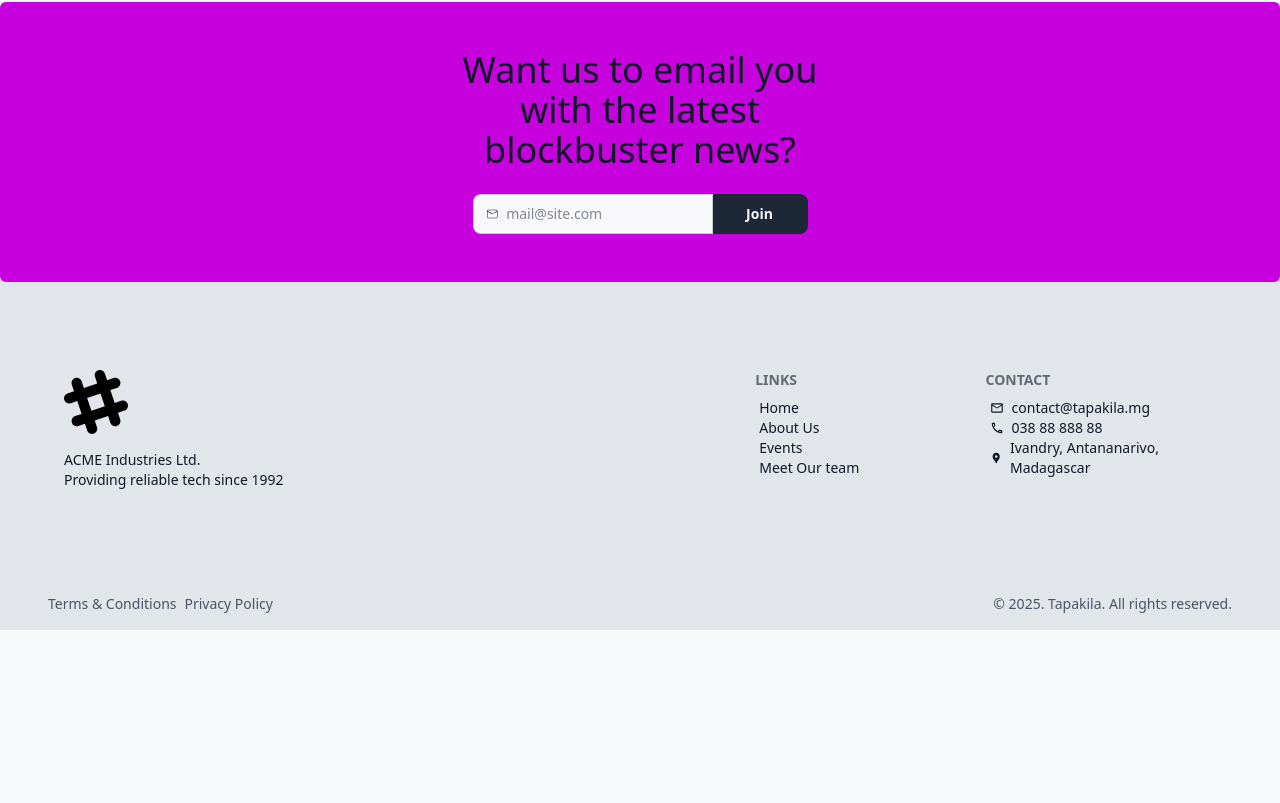
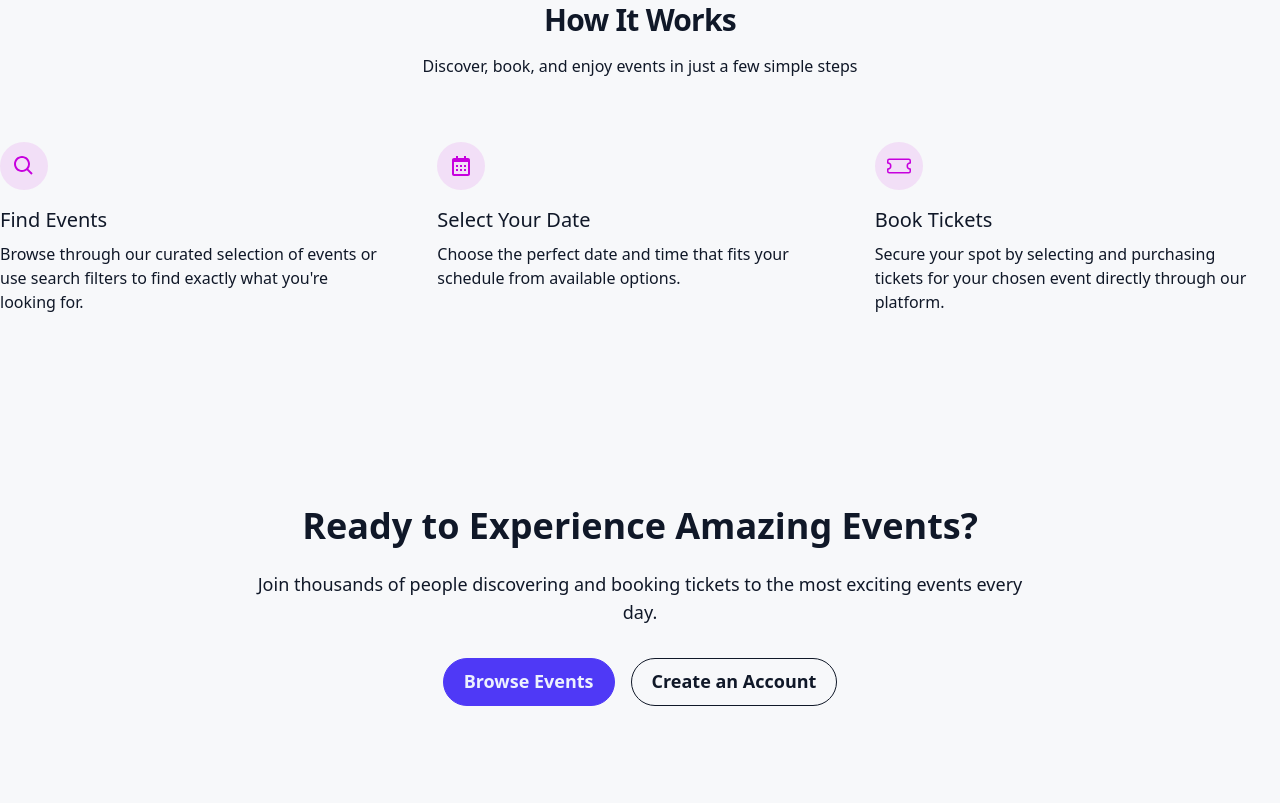
Before and after one commit to Toukoms/tapakila, a Next.js app: page / in a window 1280 px wide. Shown: the part 1417-2220 px from the top of the page. Before the commit the page ends 2047 px from the top, so only its background shows below. Built offline with nearby package versions, Linux system fonts and the light colour scheme.

Commit message:
Feat: add EventPage and enhance Home layout with HowItWorks and CallToAction components

```diff
--- /dev/null
+++ b/src/app/(home)/_components/CallToAction.tsx
@@ -0,0 +1,33 @@
+import Link from "next/link";
+
+export function CallToAction() {
+  return (
+    <section className="py-16 md:py-24">
+      <div className="container mx-auto">
+        <div className="text-center max-w-3xl mx-auto">
+          <h2 className="text-3xl md:text-4xl font-bold mb-6">
+            Ready to Experience Amazing Events?
+          </h2>
+          <p className="text-primary-foreground/80 text-lg mb-8">
+            Join thousands of people discovering and booking tickets to the most
+            exciting events every day.
+          </p>
+          <div className="flex flex-col sm:flex-row justify-center gap-4">
+            <Link
+              href="/events"
+              className="btn btn-lg btn-secondary rounded-full"
+            >
+              Browse Events
+            </Link>
+            <Link
+              href="/events"
+              className="btn btn-lg btn-outline rounded-full bg-transparent text-primary-foreground border-primary-foreground/20 hover:bg-primary-foreground/10"
+            >
+              Create an Account
+            </Link>
+          </div>
+        </div>
+      </div>
+    </section>
+  );
+}
--- a/src/app/(home)/_components/Hero.tsx
+++ b/src/app/(home)/_components/Hero.tsx
@@ -29,10 +29,6 @@ function Hero() {
             placeholder="Search events, artists, venues..."
             className="input w-full rounded-full py-8 px-16"
           />
-          <div className="flex items-center gap-2 absolute right-28 top-1/2 -translate-y-1/2">
-            <kbd className="kbd kbd-sm ab">⌘</kbd>
-            <kbd className="kbd kbd-sm ab">K</kbd>
-          </div>
           <button className="btn absolute right-4 top-1/2 -translate-y-1/2 rounded-full h-10">
             Search
           </button>
--- /dev/null
+++ b/src/app/(home)/_components/HowItWorks.tsx
@@ -0,0 +1,58 @@
+import React from "react";
+import { BiCalendar, BiSearch } from "react-icons/bi";
+import { BsTicket } from "react-icons/bs";
+
+interface StepProps {
+  icon: React.ReactNode;
+  title: string;
+  description: string;
+}
+
+function Step({ icon, title, description }: StepProps) {
+  return (
+    <div className="flex flex-col items-center text-center md:items-start md:text-left">
+      <div className="flex h-12 w-12 items-center justify-center rounded-full bg-primary/10 text-primary mb-4">
+        {icon}
+      </div>
+      <h3 className="text-xl font-medium mb-2">{title}</h3>
+      <p className="text-muted-foreground max-w-sm">{description}</p>
+    </div>
+  );
+}
+
+export function HowItWorks() {
+  return (
+    <section className="py-16 md:py-24">
+      <div className="container mx-auto">
+        <div className="text-center mb-16">
+          <h2 className="text-3xl font-semibold tracking-tight mb-4">
+            How It Works
+          </h2>
+          <p className="text-muted-foreground max-w-2xl mx-auto">
+            Discover, book, and enjoy events in just a few simple steps
+          </p>
+        </div>
+
+        <div className="grid grid-cols-1 md:grid-cols-3 gap-10 md:gap-8">
+          <Step
+            icon={<BiSearch className="h-6 w-6" />}
+            title="Find Events"
+            description="Browse through our curated selection of events or use search filters to find exactly what you're looking for."
+          />
+
+          <Step
+            icon={<BiCalendar className="h-6 w-6" />}
+            title="Select Your Date"
+            description="Choose the perfect date and time that fits your schedule from available options."
+          />
+
+          <Step
+            icon={<BsTicket className="h-6 w-6" />}
+            title="Book Tickets"
+            description="Secure your spot by selecting and purchasing tickets for your chosen event directly through our platform."
+          />
+        </div>
+      </div>
+    </section>
+  );
+}
--- a/src/app/(home)/page.tsx
+++ b/src/app/(home)/page.tsx
@@ -1,11 +1,15 @@
 import Hero from "@/app/(home)/_components/Hero";
 import { FeaturedEvents } from "./_components/FeaturedEvents";
+import { HowItWorks } from "./_components/HowItWorks";
+import { CallToAction } from "./_components/CallToAction";
 
 export default function Home() {
   return (
     <div>
       <Hero />
       <FeaturedEvents />
+      <HowItWorks />
+      <CallToAction />
     </div>
   );
 }
--- a/src/app/event/[id]/page.tsx
+++ b/src/app/events/[id]/page.tsx
@@ -1,4 +1,4 @@
-import Collection from "@/components/Collection";
+// import EventsGrid from "@/components/EventsGrid";
 import Tickets from "@/components/Tickets";
 import { formatDateTime } from "@/lib/utils";
 import Image from "next/image";
@@ -95,7 +95,7 @@ async function EventDetail({ params }: SearchParamProps) {
           <h2 className="text-4xl font-bold font-mono mb-6">
             Related Category
           </h2>
-          <Collection
+          {/* <EventsGrid
             type={"Same_category"}
             totalPages={2}
             data={[
@@ -122,7 +122,7 @@ async function EventDetail({ params }: SearchParamProps) {
                 organizer: "Skate Crew",
               },
             ]}
-          />
+          /> */}
         </div>
       </div>
     </div>
--- /dev/null
+++ b/src/app/events/page.tsx
@@ -0,0 +1,5 @@
+function EventPage() {
+  return <div>EventPage</div>;
+}
+
+export default EventPage;
--- a/src/components/EventCard.tsx
+++ b/src/components/EventCard.tsx
@@ -40,7 +40,7 @@ const EventCard: React.FC<IEvent & { className?: string }> = ({
       </div>
 
       <div className="absolute top-4 left-4">
-        <span className="inline-flex items-center rounded-full bg-primary/90 px-3 py-1 text-xs font-medium text-primary-foreground">
+        <span className="inline-flex items-center rounded-full bg-primary/90 px-3 py-1 text-xs font-medium text-primary-content">
           {category}
         </span>
       </div>
@@ -67,7 +67,7 @@ const EventCard: React.FC<IEvent & { className?: string }> = ({
           </div>
 
           <div className="flex items-center text-sm text-muted-foreground">
-            <span className="font-medium italic text-primary-content/60">
+            <span className="font-medium italic text-base-content/60">
               Organizer:
             </span>
             <span className="ml-2 line-clamp-1 font-bold">{organizer}</span>
@@ -89,7 +89,7 @@ const EventCard: React.FC<IEvent & { className?: string }> = ({
           </div>
 
           <Link
-            href={`/event/${id}`}
+            href={`/events/${id}`}
             className={cn(
               "btn btn-sm cursor-pointer",
               isAvailable ? "btn-primary" : "btn-outline btn-secondary"
--- a/src/components/layout/Footer.tsx
+++ b/src/components/layout/Footer.tsx
@@ -6,7 +6,7 @@ function Footer() {
   return (
     <footer className="footer footer-vertical gap-2 bg-base-300 text-base-content p-0 mt-16 lg:mt-24">
       <div className="w-full flex flex-col justify-center items-center mb-4 bg-primary py-12 rounded-md">
-        <p className="text-4xl text-center font-mono text-wrap w-full sm:w-1/2 md:w-1/3 mb-4">
+        <p className="text-4xl text-center text-primary-content font-mono text-wrap w-full sm:w-1/2 md:w-1/3 mb-4">
           Want us to email you with the latest blockbuster news?
         </p>
         <form method="post" className="join">
```
